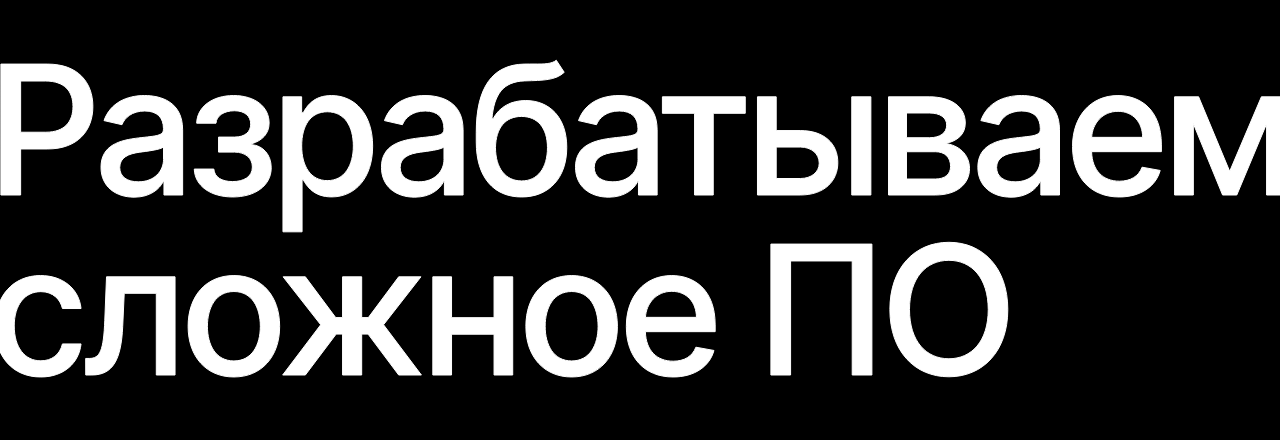
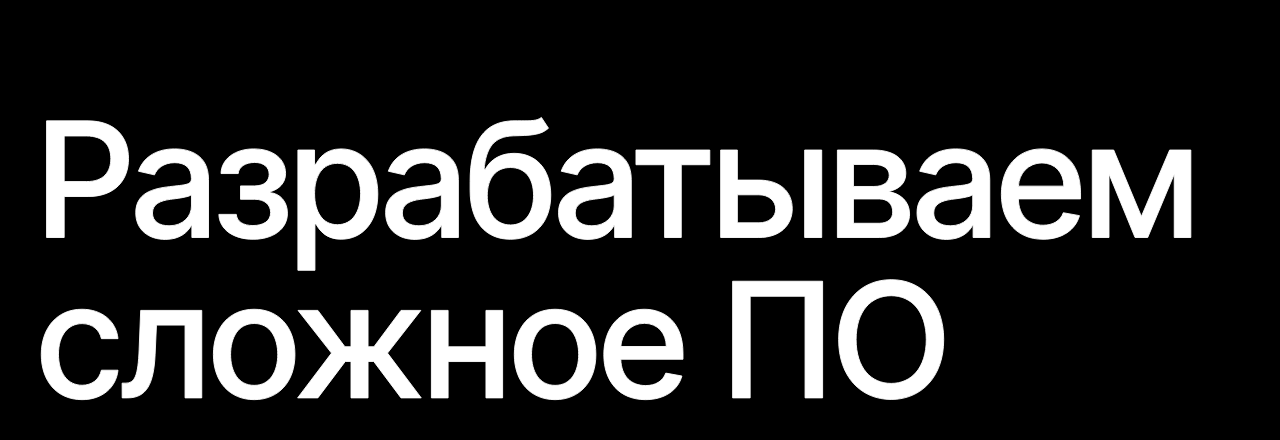
Before and after one commit to skriv/skriv.github.io, a plain HTML site: page askartec.html in a window 1280 px wide. Shown: the part 182-622 px from the top of the page. Drawn offline with Linux system fonts and the light colour scheme.

Commit message:
Change title size from absolute to fixed 90%

```diff
--- a/askartec.html
+++ b/askartec.html
@@ -8,7 +8,7 @@
 	<title>Askartec SVG animation</title>
 </head>
 <body>
-		<svg id="title" width="1293" height="320" viewBox="0 0 1293 320" fill="transparent" xmlns="http://www.w3.org/2000/svg">
+		<svg id="title" width="90%" height="100%" viewBox="0 0 1293 320" fill="transparent" xmlns="http://www.w3.org/2000/svg">
 			<path d="M7.3821 137H27.1335V90.9775H53.9801C84.3423 90.9775 99.3636 72.6323 99.3636 48.4704C99.3636 24.3723 84.4702 6.09109 54.044 6.09109H7.3821V137ZM27.1335 74.2303V23.03H51.9347C71.4943 23.03 79.4844 33.6408 79.4844 48.4704C79.4844 63.2999 71.4943 74.2303 52.1903 74.2303H27.1335Z" stroke="white" stroke-width="2"/>
 			<path d="M140.678 139.173C156.914 139.173 166.055 130.928 169.698 123.577H170.465V137H189.13V71.8013C189.13 43.2289 166.63 37.54 151.033 37.54C133.263 37.54 116.9 44.699 110.508 62.5968L128.469 66.6877C131.282 59.7204 138.441 53.0087 151.289 53.0087C163.626 53.0087 169.954 59.4647 169.954 70.5868V71.0343C169.954 78.0016 162.795 77.8738 145.153 79.9192C126.552 82.0925 107.504 86.9505 107.504 109.259C107.504 128.563 122.013 139.173 140.678 139.173ZM144.833 123.833C134.031 123.833 126.232 118.975 126.232 109.514C126.232 99.2871 135.309 95.6436 146.367 94.1735C152.567 93.3425 167.269 91.6806 170.018 88.932V101.588C170.018 113.222 160.749 123.833 144.833 123.833Z" stroke="white" stroke-width="2"/>
 			<path d="M200.77 111.048C201.345 128.179 217.389 138.982 239.186 138.982C261.558 138.982 277.73 127.732 277.73 109.706C277.73 96.9221 269.612 87.4618 258.234 86.6948V85.6721C268.525 82.7317 275.62 75.8283 275.62 65.0257C275.62 48.9178 261.814 37.54 239.953 37.54C218.987 37.54 203.582 48.726 203.199 65.2175H222.502C222.886 57.8667 230.493 52.753 240.912 52.753C251.203 52.753 257.211 58.1223 257.211 66.1124C257.211 73.5911 251.842 79.0882 241.039 79.0882H225.059V94.1096H241.039C251.906 94.1096 258.873 100.118 258.873 109.003C258.873 119.039 249.988 123.577 238.994 123.577C228.191 123.577 220.904 119.102 220.329 111.048H200.77Z" stroke="white" stroke-width="2"/>
--- a/style.css
+++ b/style.css
@@ -12,9 +12,8 @@ body{
 
 #title{
     position: absolute;
-    top: 50%;
-    left: 50%;
-    transform: translate(-50%, -50%);
+    top: 40px;
+    left: 40px;
     animation: fill 0.7s ease forwards 2s;
 }
 
```
